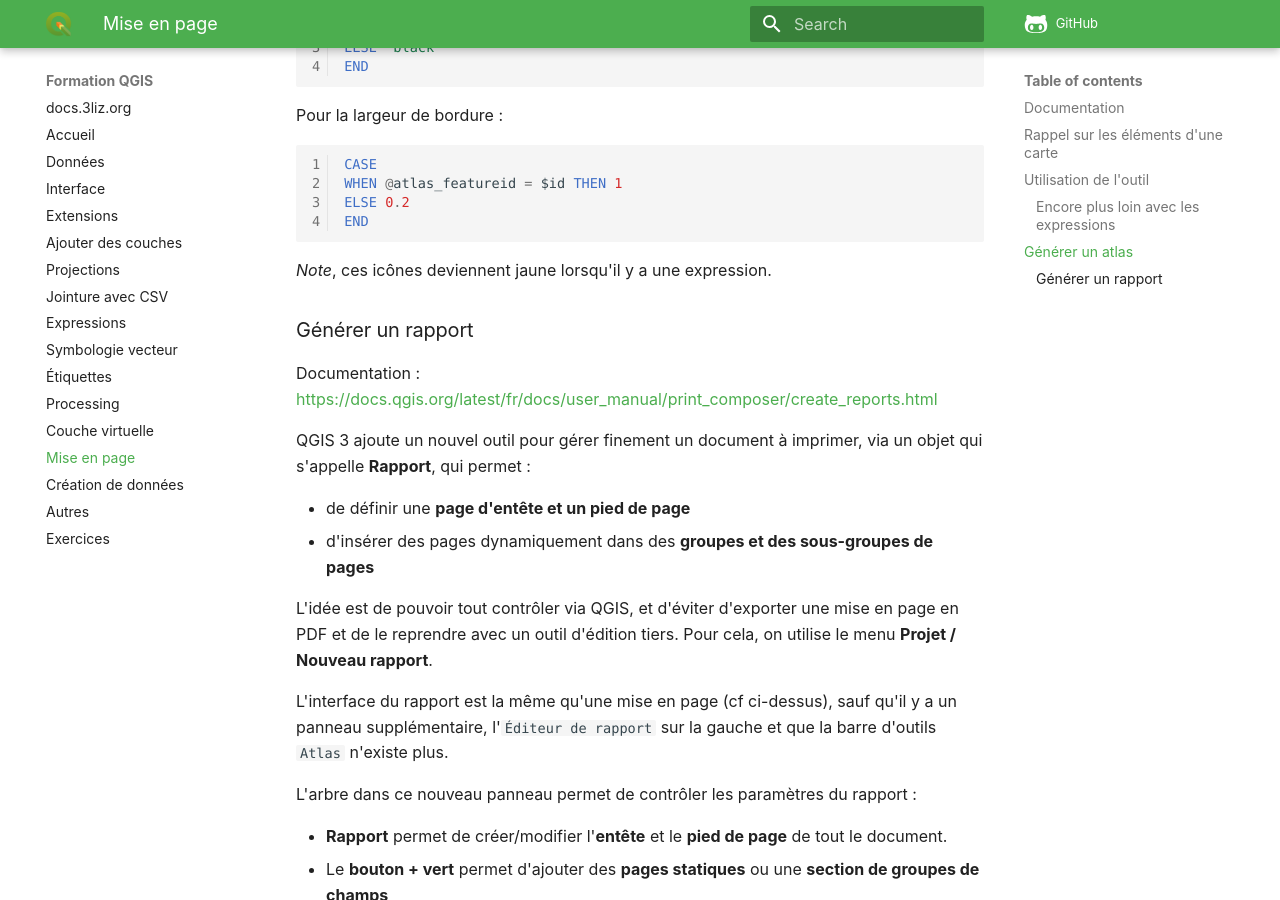
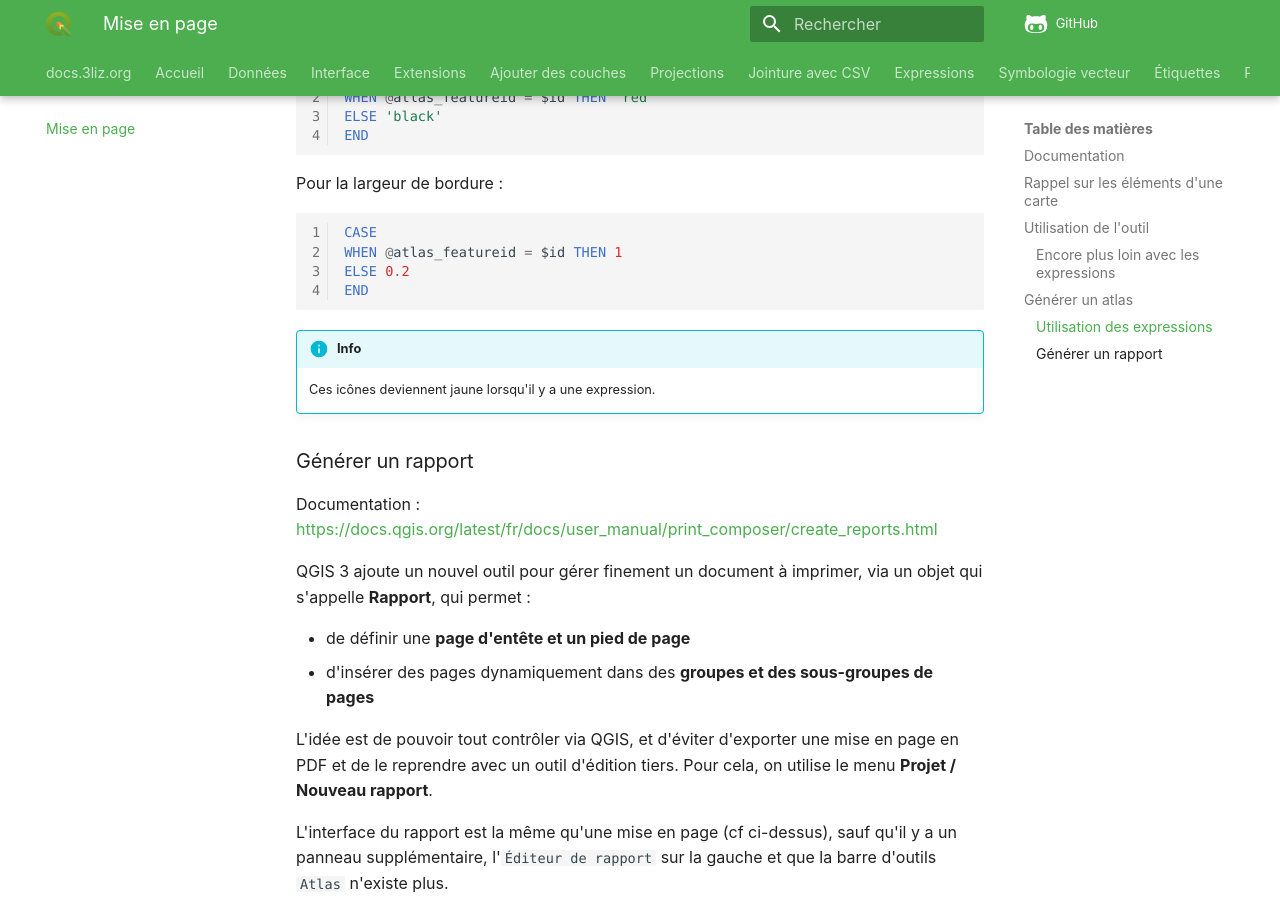
Before and after one commit to 3liz/formation-qgis, an MkDocs documentation site: the page built from docs/mise-en-page.md, in a window 1280 px wide and 900 px high, scrolled down 4138 px. Built offline with MkDocs 1.6.1 and Material for MkDocs 9.7.7, drawn with Linux system fonts in a browser that asks for light colours; nearby versions of some CDN libraries; comment, search, counter and statistics services are not loaded; some of the changed text lies outside the part shown.

Commit message:
Update of mkdocs configuration

````diff
--- a/docs/mise-en-page.md
+++ b/docs/mise-en-page.md
@@ -74,7 +74,7 @@ passer d'une commune à l'autre
 
 Documentation : https://docs.qgis.org/latest/fr/docs/user_manual/print_composer/create_output.html#generate-an-atlas
 
-**NB:**
+### Utilisation des expressions
 
 * On peut utiliser des **expressions QGIS** dans les **Étiquettes**, dans les filtres, dans les propriétés configurables
 via des expressions.
@@ -104,7 +104,8 @@ ELSE 0.2
 END
 ```
 
-*Note*, ces icônes deviennent jaune lorsqu'il y a une expression.
+!!! info
+    Ces icônes deviennent jaune lorsqu'il y a une expression.
 
 ### Générer un rapport
 
--- a/mkdocs.yml
+++ b/mkdocs.yml
@@ -5,6 +5,7 @@ site_url: https://docs.3liz.org/formation-qgis/
 repo_url: https://github.com/3liz/formation-qgis/
 copyright: '<span class="copyleft">&copy;</span> 3Liz'
 
+docs_dir: docs
 site_dir: build
 
 nav:
@@ -26,8 +27,11 @@ nav:
     - Autres: autres.md
     - Exercices: exercices.md
 
+plugins:
+  - search
+  - git-revision-date-localized
+
 markdown_extensions:
-  # - git-revision-date:
   - toc:
       permalink: "#"
   - meta:
@@ -59,7 +63,7 @@ theme:
   font: false
   icon:
     repo: fontawesome/brands/github-alt
-  language: 'en'
+  language: 'fr'
   logo: logo.png
   favicon: logo.png
   palette:
@@ -67,7 +71,7 @@ theme:
     primary: green
     scheme: default
   features:
-    # - navigation.tabs
+    - navigation.tabs
     - navigation.tabs.sticky
     - navigation.top
 
@@ -84,3 +88,6 @@ extra:
 
     - icon: fontawesome/brands/docker
       link: https://hub.docker.com/u/3liz
+
+    - icon: fontawesome/brands/youtube
+      link: https://www.youtube.com/channel/UCYYW2CTWR_84kB6pt2zCWbQ
--- a/requirements.txt
+++ b/requirements.txt
@@ -1 +1,2 @@
 mkdocs-material>=7.1.0,<7.2.0
+mkdocs-git-revision-date-localized-plugin
````
